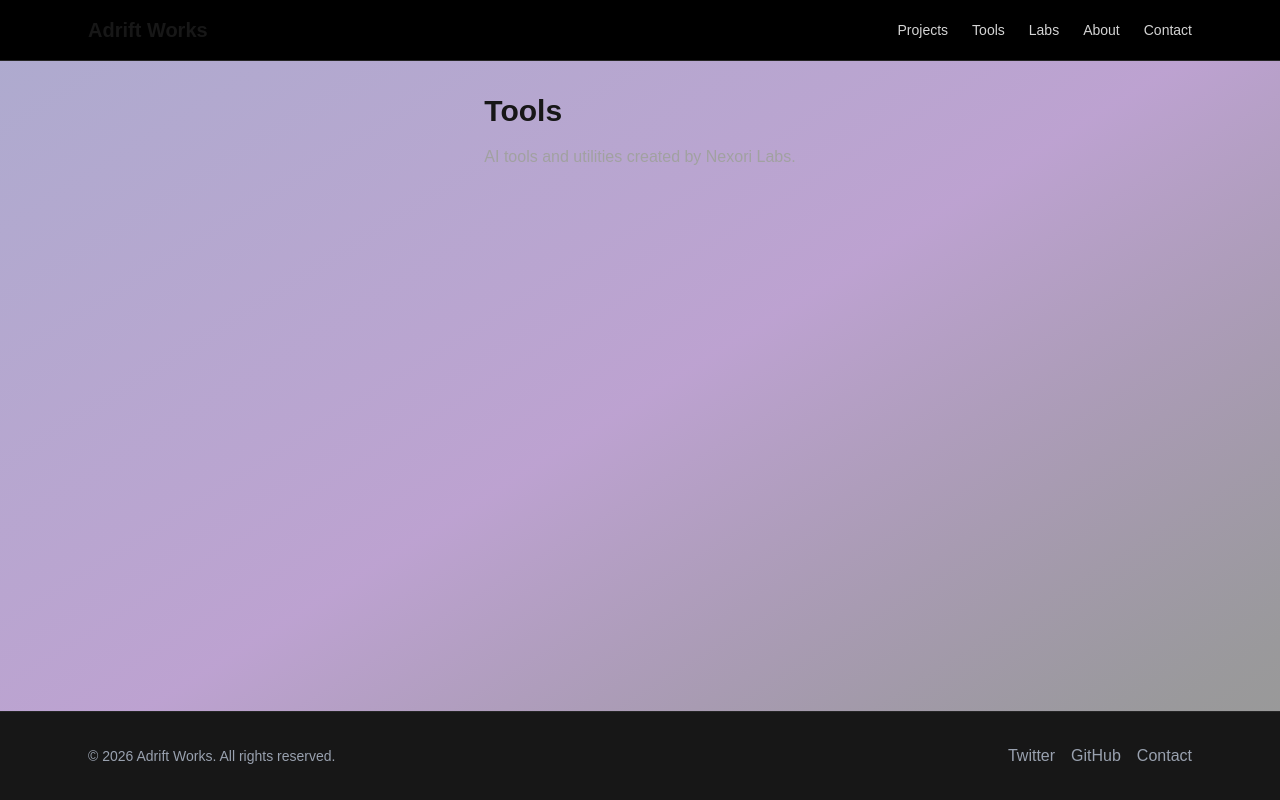
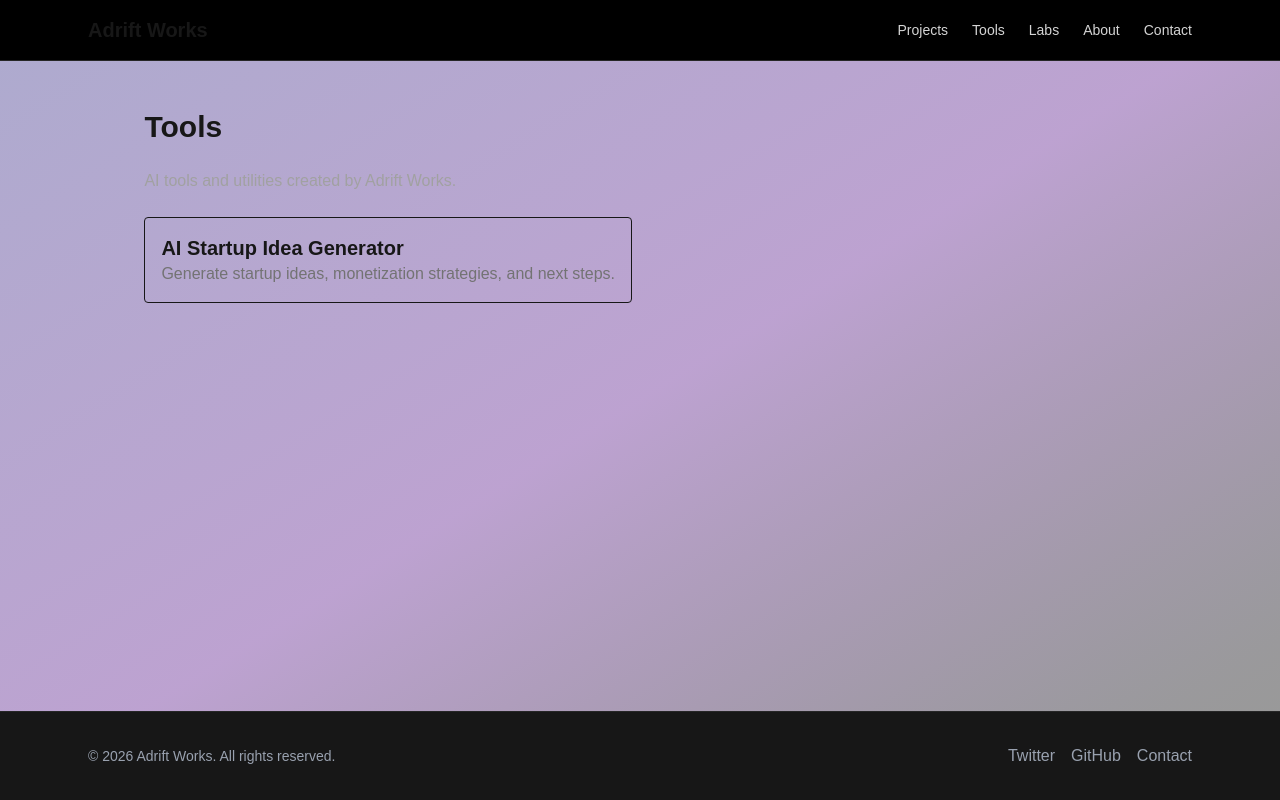
Before and after one commit to AdriftWorks/website, a Next.js app: page /tools in a window 1280 px wide. Built offline with nearby package versions, Linux system fonts and the light colour scheme.

Commit message:
Add AI Startup Idea Generator tool and update text
Updated the tools list and modified the description text.

```diff
--- a/app/tools/page.tsx
+++ b/app/tools/page.tsx
@@ -1,11 +1,34 @@
+import Link from "next/link";
+
 export default function Tools() {
+  const tools = [
+    {
+      name: "AI Startup Idea Generator",
+      description: "Generate startup ideas, monetization strategies, and next steps.",
+      href: "/tools/idea-generator",
+    },
+    // future tools go here
+  ];
+
   return (
-    <div className="space-y-4">
+    <div className="space-y-6 p-4">
       <h1 className="text-3xl font-bold">Tools</h1>
+      <p className="text-neutral-400">
+        AI tools and utilities created by Adrift Works.
+      </p>
 
-      <p className="text-neutral-400">
-        AI tools and utilities created by Nexori Labs.
-      </p>
+      <div className="grid gap-4 md:grid-cols-2">
+        {tools.map((tool) => (
+          <Link
+            key={tool.name}
+            href={tool.href}
+            className="p-4 border rounded hover:bg-neutral-100 dark:hover:bg-neutral-800 transition"
+          >
+            <h2 className="text-xl font-semibold">{tool.name}</h2>
+            <p className="text-neutral-500">{tool.description}</p>
+          </Link>
+        ))}
+      </div>
     </div>
   );
 }
```
